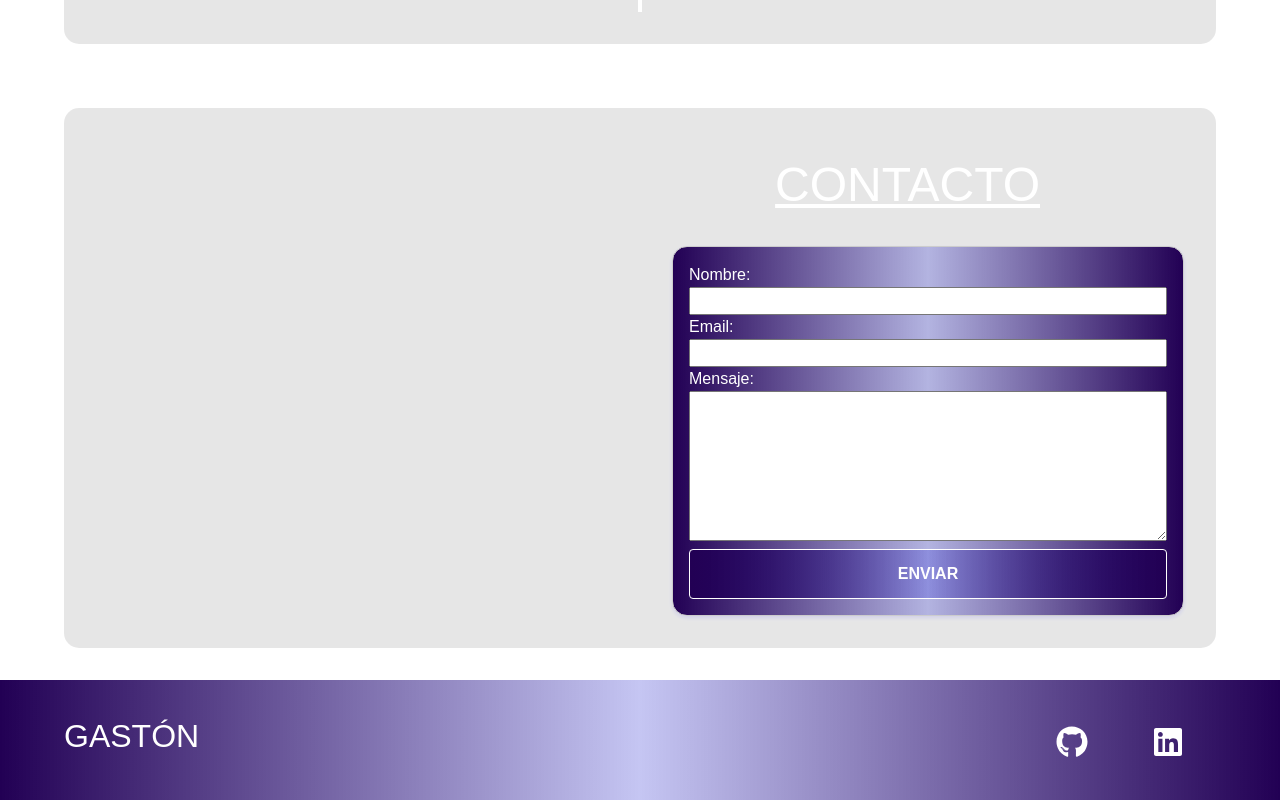
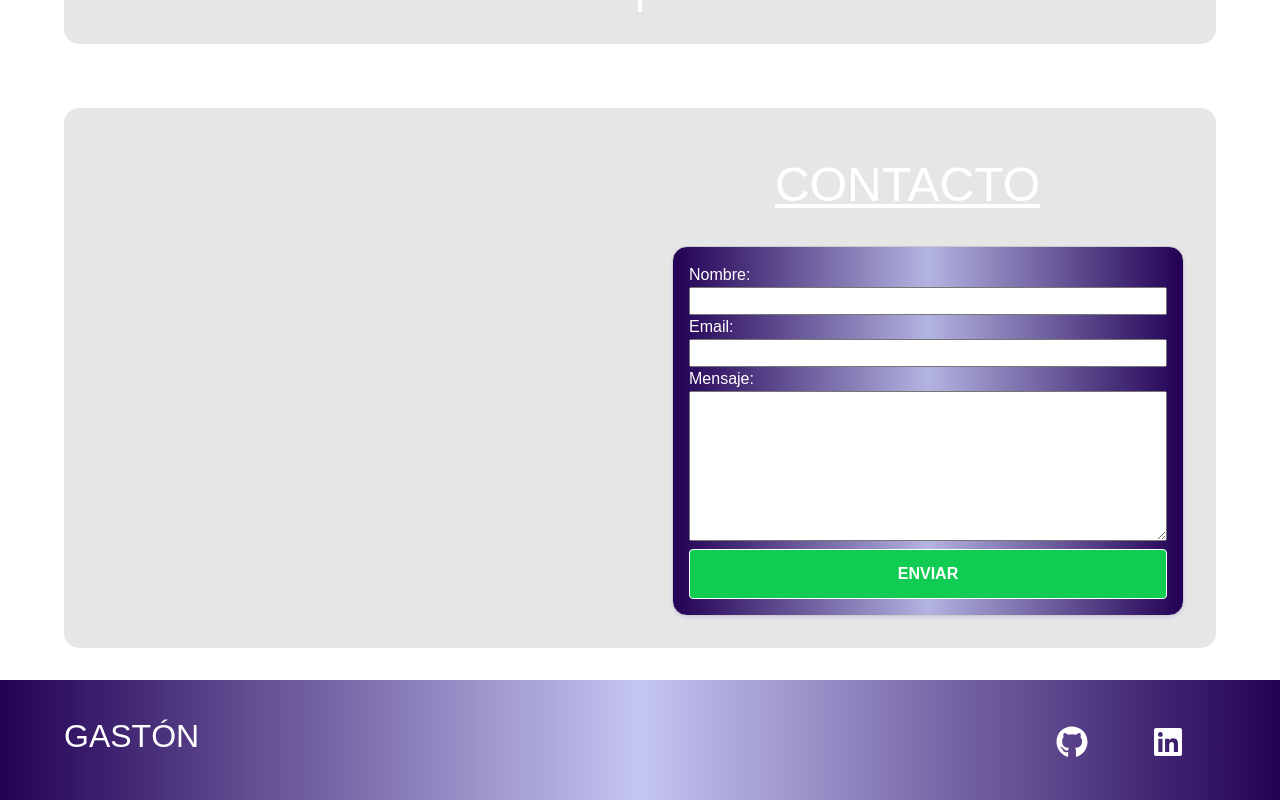
Before and after one commit to Ikkitonga/portfolio-gaston-macias, a React (Vite) app: page / in a window 1280 px wide. Shown: the part 3570-4370 px from the top of the page. Built offline with nearby package versions, Linux system fonts and the light colour scheme.

Commit message:
pruebas no pasadas de estilos

```diff
--- a/src/componentes/formularioContacto/formularioContacto.css
+++ b/src/componentes/formularioContacto/formularioContacto.css
@@ -36,7 +36,7 @@
     padding: 0.75rem;
     border: 1px solid white;
     border-radius: 4px;
-    background: linear-gradient(90deg, rgb(34, 0, 84), rgba(47, 49, 211, 0.279), rgb(34, 0, 84));
+    background: rgb(16, 204, 82);
     color: #fff;
     font-size: 1rem;
     font-weight: bold;
@@ -46,5 +46,5 @@
 }
 
 .seccion__formulario button:hover {
-    background-color: #0056b3;
+    background: linear-gradient(90deg, rgb(34, 0, 84), rgba(47, 49, 211, 0.279), rgb(34, 0, 84));
 }
```
